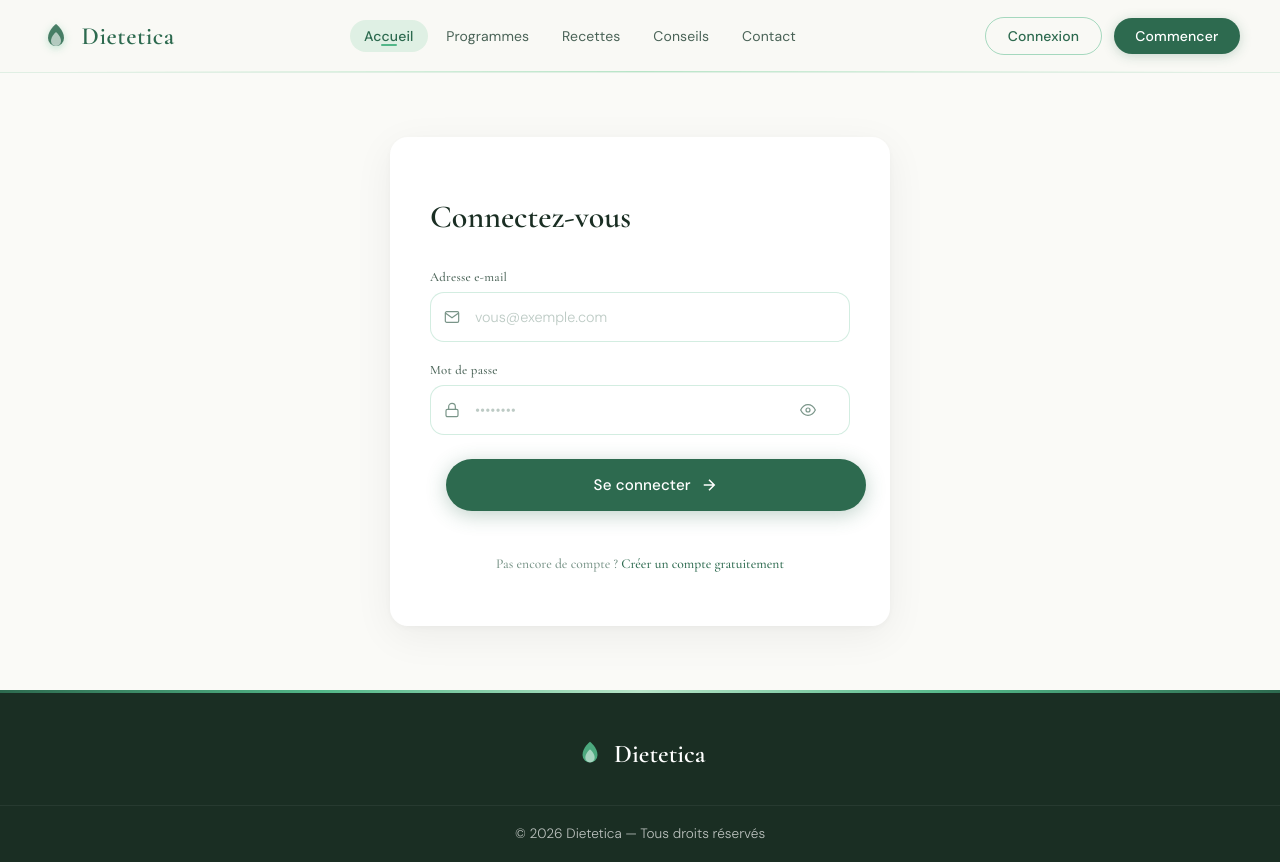
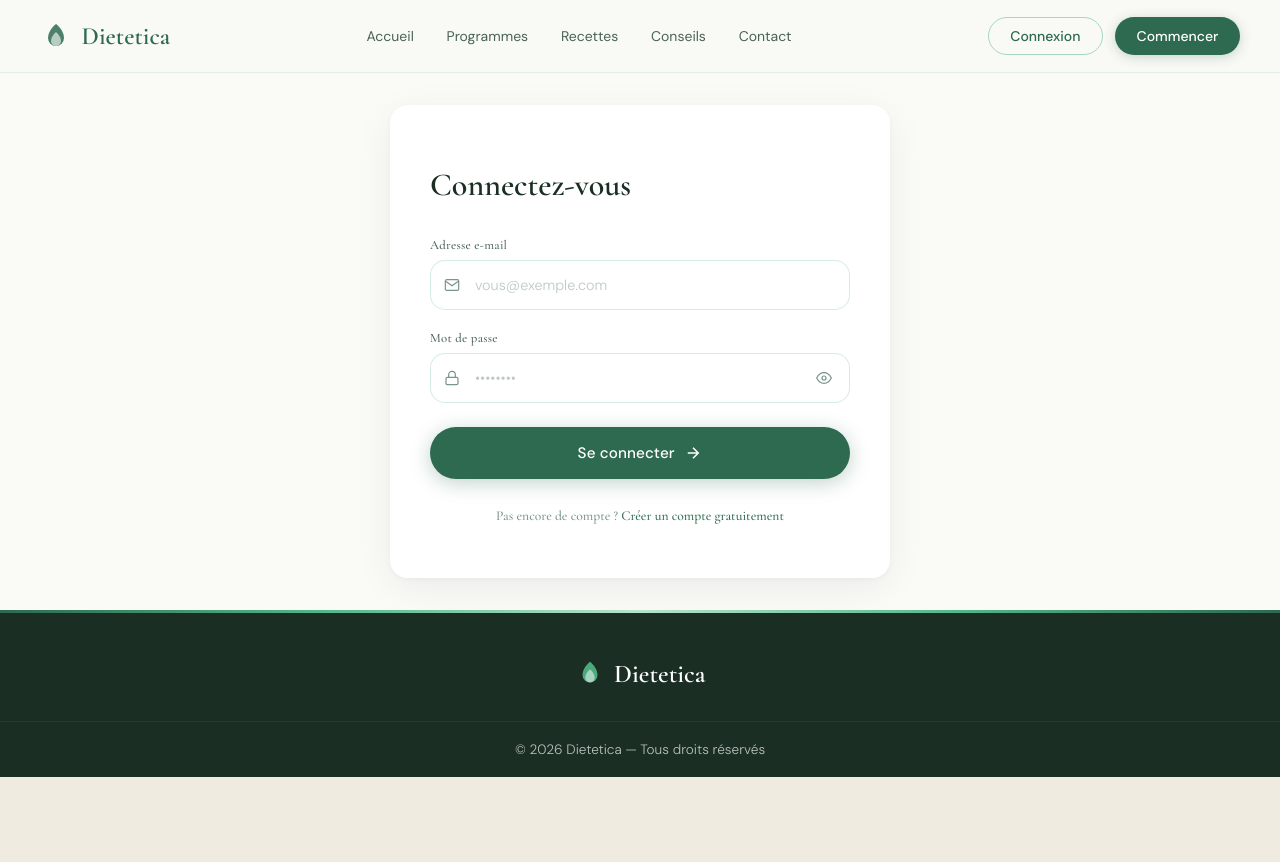
Before and after one commit to JoevinM/Dietetica, a React (Vite) app in the folder front-end/: page /login in a window 1280 px wide. After the commit the page ends 800 px from the top, so only its background shows below. Built offline with nearby package versions, Linux system fonts and the light colour scheme.

Commit message:
Edit: Modify All Jsx and scss file for the front end look

```diff
--- a/front-end/src/App.jsx
+++ b/front-end/src/App.jsx
@@ -6,17 +6,20 @@ import Footer from "./components/Footer"
 function Home() {
   return <h1>Accueil</h1>
 }
-
 function App() {
   return (
-    <>
-      <Header/>
-      <Routes>
+    <div className="app-layout">
+    <Header />
+
+    <div className="app-content">
+        <Routes>
         <Route path="/" element={<Home />} />
         <Route path="/login" element={<Login />} />
-      </Routes>
-      <Footer/>
-    </>
+        </Routes>
+    </div>
+
+    <Footer />
+    </div>
   );
 }
 
--- a/front-end/src/App.scss
+++ b/front-end/src/App.scss
@@ -1,14 +1,13 @@
-// ─── Variables ─────────────────────────────────────────
-$green-deep:  #2D6A4F;
-$green-mid:   #52B788;
-$green-light: #B7E4C7;
-$text-dark:   #1A2E23;
-$text-soft:   #7A9589;
-$beige:       #F0EBE1;
-$white:       #FFFFFF;
+@import url('https://fonts.googleapis.com/css2?family=Cormorant+Garamond:wght@500;600&family=DM+Sans:wght@300;400;500&display=swap');
 
-$font-display: 'Cormorant Garamond', Georgia, serif;
-$font-body: 'DM Sans', sans-serif;
-$transition: 0.25s cubic-bezier(0.4, 0, 0.2, 1);
+.app-layout {
+  display: flex;
+  flex-direction: column;
+  min-height: 100vh;
+}
 
-@import url('https://fonts.googleapis.com/css2?family=Cormorant+Garamond:wght@500;600&family=DM+Sans:wght@300;400;500&display=swap');
+.app-content {
+  flex: 1;
+  display: flex;
+  flex-direction: column;
+}
--- a/front-end/src/Login.scss
+++ b/front-end/src/Login.scss
@@ -1,32 +1,28 @@
 // ─── Variables ───────────────────────────────────────────────────────────────
 $green-deep:   #2D6A4F;
 $green-mid:    #52B788;
-$green-light:  #B7E4C7;
-$green-pale:   #D8F3DC;
+$text-mid:     #4A6357;
+$text-dark:    #1A2E23;
+$text-soft:    #7A9589;
 $cream:        #FAFAF7;
-$beige:        #F0EBE1;
-$text-dark:    #1A2E23;
-$text-mid:     #4A6357;
-$text-soft:    #7A9589;
 $white:        #FFFFFF;
-$error:        #E05C5C;
 
 $font-display: 'Cormorant Garamond', Georgia, serif;
 $font-body:    'DM Sans', sans-serif;
-$tr:           0.25s cubic-bezier(0.4, 0, 0.2, 1);
-$radius-sm:    10px;
-$radius-md:    14px;
+$transition:           0.25s cubic-bezier(0.4, 0, 0.2, 1);
+$radius-middle:    15px;
 $radius-full:  50px;
 
 @import url('https://fonts.googleapis.com/css2?family=Cormorant+Garamond:ital,wght@0,500;0,600;1,500;1,600&family=DM+Sans:wght@300;400;500&display=swap');
 
 // ─── Panneau droit (formulaire) ───────────────────────────────────────────────
 .login__form-panel {
+  flex: 1;
   display: flex;
   align-items: center;
   justify-content: center;
   background: $cream;
-  padding: 4rem 1.5rem;
+  padding: 2rem 1.5rem;
 }
 
 .login__form-wrapper {
@@ -106,7 +102,7 @@ $radius-full:  50px;
     font-weight: 500;
     color: $text-mid;
     letter-spacing: 0.02em;
-    transition: color $tr;
+    transition: color $transition;
   }
 
 }
@@ -134,9 +130,9 @@ $radius-full:  50px;
     color: $text-dark;
     background: $white;
     border: 1.5px solid rgba($green-mid, 0.25);
-    border-radius: $radius-md;
+    border-radius: $radius-middle;
     outline: none;
-    transition: border-color $tr, box-shadow $tr;
+    transition: border-color $transition, box-shadow $transition;
     font-weight: 300;
 
     &::placeholder { color: rgba($text-soft, 0.5); }
@@ -160,7 +156,7 @@ $radius-full:  50px;
   display: flex;
   align-items: center;
   pointer-events: none;
-  transition: color $tr;
+  transition: color $transition;
 
   svg { width: 16px; height: 16px; }
 }
@@ -177,7 +173,7 @@ $radius-full:  50px;
   display: flex;
   align-items: center;
   padding: 4px;
-  transition: color $tr;
+  transition: color $transition;
   border-radius: 4px;
 
   svg { width: 16px; height: 16px; }
@@ -200,18 +196,18 @@ $radius-full:  50px;
   border: none;
   border-radius: $radius-full;
   cursor: pointer;
-  transition: all $tr;
+  transition: all $transition;
   box-shadow: 0 4px 20px rgba($green-deep, 0.3);
   letter-spacing: 0.01em;
   margin-top: 0.25rem;
 
   svg {
     width: 18px; height: 18px;
-    transition: transform $tr;
+    transition: transform $transition;
   }
 
   &:hover {
-    background: darken($green-deep, 6%);
+    background: #2D6A4F;
     box-shadow: 0 6px 24px rgba($green-deep, 0.4);
     transform: translateY(-1px);
 
@@ -241,7 +237,7 @@ $radius-full:  50px;
       bottom: -1px; left: 0;
       width: 0; height: 1px;
       background: $green-deep;
-      transition: width $tr;
+      transition: width $transition;
     }
 
     &:hover::after { width: 100%; }
@@ -249,9 +245,9 @@ $radius-full:  50px;
 }
 
 // ─── Responsive mobile ────────────────────────────────────────────────────────
-@media (max-width: 860px) {
+@media (max-width: 900px) {
   .login__form-panel {
-    min-height: 100vh;
+    min-height: auto;
     padding: 3rem 1.5rem;
     align-items: flex-start;
     padding-top: 4rem;
--- a/front-end/src/components/Footer.jsx
+++ b/front-end/src/components/Footer.jsx
@@ -1,4 +1,5 @@
 import "/src/components/Footer.scss";
+import { Link } from "react-router-dom";
 
 export default function Footer() {
   const year = new Date().getFullYear();
@@ -8,8 +9,8 @@ export default function Footer() {
       <div className="footer__inner">
 
         {/* Brand */}
-        <div className="footer__brand">
-          <a href="/" className="footer__logo">
+
+          <Link to="/" className="footer__logo">
             <span className="footer__logo-icon">
               <svg viewBox="0 0 32 32" fill="none" xmlns="http://www.w3.org/2000/svg">
                 <path d="M16 4C16 4 8 10 8 18a8 8 0 0016 0c0-8-8-14-8-14z" fill="currentColor" opacity="0.9"/>
@@ -17,11 +18,11 @@ export default function Footer() {
               </svg>
             </span>
             Dietetica
-          </a>
-        </div>
+          </Link>
       </div>
 
       {/* Bottom bar */}
+
       <div className="footer__bottom">
         <div className="footer__bottom-inner">
           <span>© {year} Dietetica — Tous droits réservés</span>
--- a/front-end/src/components/Footer.scss
+++ b/front-end/src/components/Footer.scss
@@ -3,7 +3,6 @@ $green-deep:  #2D6A4F;
 $green-mid:   #52B788;
 $green-light: #B7E4C7;
 $text-dark:   #1A2E23;
-$text-soft:   #7A9589;
 $white:       #FFFFFF;
 
 $font-display: 'Cormorant Garamond', Georgia, serif;
@@ -20,7 +19,7 @@ $transition: 0.25s cubic-bezier(0.4, 0, 0.2, 1);
   text-align: center;
   position: relative;
 
-  // Fine ligne décorative en haut
+  // Fine ligne décorative en haut du footer
   &::before {
     content: '';
     position: absolute;
--- a/front-end/src/components/Header.jsx
+++ b/front-end/src/components/Header.jsx
@@ -1,62 +1,111 @@
 import { useState } from "react";
 import "/src/components/Header.scss";
+import { NavLink } from "react-router-dom";
 
 export default function Header() {
   const [menuOpen, setMenuOpen] = useState(false);
 
+  const closeMenu = () => setMenuOpen(false);
+
+  const navClass = ({ isActive }) =>
+    isActive
+      ? "header__nav-link header__nav-link--active"
+      : "header__nav-link";
+
+  const routes = [
+    { path: "/", label: "Accueil", end: true },
+    { path: "/programmes", label: "Programmes" },
+    { path: "/recettes", label: "Recettes" },
+    { path: "/conseils", label: "Conseils" },
+    { path: "/contact", label: "Contact" },
+  ];
+
   return (
     <header className="header">
       <div className="header__inner">
+
         {/* Logo */}
-        <a href="/" className="header__logo">
+        <NavLink to="/" end className="header__logo" onClick={closeMenu}>
           <span className="header__logo-icon">
-            <svg viewBox="0 0 32 32" fill="none" xmlns="http://www.w3.org/2000/svg">
-              <path d="M16 4C16 4 8 10 8 18a8 8 0 0016 0c0-8-8-14-8-14z" fill="currentColor" opacity="0.85"/>
-              <path d="M16 12C16 12 11 16 11 21a5 5 0 0010 0c0-5-5-9-5-9z" fill="white" opacity="0.6"/>
+            <svg viewBox="0 0 32 32" fill="none">
+              <path
+                d="M16 4C16 4 8 10 8 18a8 8 0 0016 0c0-8-8-14-8-14z"
+                fill="currentColor"
+                opacity="0.85"
+              />
+              <path
+                d="M16 12C16 12 11 16 11 21a5 5 0 0010 0c0-5-5-9-5-9z"
+                fill="white"
+                opacity="0.6"
+              />
             </svg>
           </span>
           <span className="header__logo-text">Dietetica</span>
-        </a>
+        </NavLink>
 
         {/* Desktop Nav */}
         <nav className="header__nav">
-          <a href="/" className="header__nav-link header__nav-link--active">Accueil</a>
-          <a href="/programmes" className="header__nav-link">Programmes</a>
-          <a href="/recettes" className="header__nav-link">Recettes</a>
-          <a href="/conseils" className="header__nav-link">Conseils</a>
-          <a href="/contact" className="header__nav-link">Contact</a>
+          {routes.map(({ path, label, end }) => (
+            <NavLink
+              key={path}
+              to={path}
+              end={end}
+              className={navClass}
+            >
+              {label}
+            </NavLink>
+          ))}
         </nav>
 
         {/* Auth Buttons */}
         <div className="header__auth">
-          <a href="/login" className="btn btn--ghost">Connexion</a>
-          <a href="/register" className="btn btn--solid">Commencer</a>
+          <NavLink to="/login" className="btn btn--ghost">
+            Connexion
+          </NavLink>
+          <NavLink to="/register" className="btn btn--solid">
+            Commencer
+          </NavLink>
         </div>
 
         {/* Burger */}
         <button
           className={`header__burger ${menuOpen ? "header__burger--open" : ""}`}
-          onClick={() => setMenuOpen(!menuOpen)}
+          onClick={() => setMenuOpen(prev => !prev)}
           aria-label="Menu"
+          aria-expanded={menuOpen}
         >
-          <span></span>
-          <span></span>
-          <span></span>
+          <span />
+          <span />
+          <span />
         </button>
       </div>
 
       {/* Mobile Menu */}
-      <div className={`header__mobile-menu ${menuOpen ? "header__mobile-menu--open" : ""}`}>
+      <div
+        className={`header__mobile-menu ${
+          menuOpen ? "header__mobile-menu--open" : ""
+        }`}
+      >
         <nav className="header__mobile-nav">
-          <a href="/" onClick={() => setMenuOpen(false)}>Accueil</a>
-          <a href="/programmes" onClick={() => setMenuOpen(false)}>Programmes</a>
-          <a href="/recettes" onClick={() => setMenuOpen(false)}>Recettes</a>
-          <a href="/conseils" onClick={() => setMenuOpen(false)}>Conseils</a>
-          <a href="/contact" onClick={() => setMenuOpen(false)}>Contact</a>
+          {routes.map(({ path, label, end }) => (
+            <NavLink
+              key={path}
+              to={path}
+              end={end}
+              onClick={closeMenu}
+            >
+              {label}
+            </NavLink>
+          ))}
         </nav>
+
         <div className="header__mobile-auth">
-          <a href="/login" className="btn btn--ghost">Connexion</a>
-          <a href="/register" className="btn btn--solid">Commencer</a>
+          <NavLink to="/login" onClick={closeMenu} className="btn btn--ghost">
+            Connexion
+          </NavLink>
+          <NavLink to="/register" onClick={closeMenu} className="btn btn--solid">
+            Commencer
+          </NavLink>
         </div>
       </div>
     </header>
--- a/front-end/src/components/Header.scss
+++ b/front-end/src/components/Header.scss
@@ -1,11 +1,8 @@
-// ─── Variables ──────────────────────────────────────────────────────────────
+// ─── Variables ─────────────────────────────────────────────
 $green-deep:    #2D6A4F;
 $green-mid:     #52B788;
 $green-light:   #B7E4C7;
-$green-pale:    #D8F3DC;
 $cream:         #FAFAF7;
-$beige:         #F0EBE1;
-$text-dark:     #1A2E23;
 $text-mid:      #4A6357;
 $white:         #FFFFFF;
 
@@ -13,13 +10,10 @@ $font-display:  'Cormorant Garamond', Georgia, serif;
 $font-body:     'DM Sans', sans-serif;
 
 $header-height: 72px;
-$radius:        50px;
+$radius-full:        50px;
 $transition:    0.25s cubic-bezier(0.4, 0, 0.2, 1);
 
-// ─── Google Fonts ────────────────────────────────────────────────────────────
-@import url('https://fonts.googleapis.com/css2?family=Cormorant+Garamond:wght@500;600&family=DM+Sans:wght@300;400;500&display=swap');
-
-// ─── Header ──────────────────────────────────────────────────────────────────
+// ─── Header ───────────────────────────────────────────────
 .header {
   position: sticky;
   top: 0;
@@ -27,19 +21,8 @@ $transition:    0.25s cubic-bezier(0.4, 0, 0.2, 1);
   width: 100%;
   background: rgba($cream, 0.92);
   backdrop-filter: blur(14px);
-  -webkit-backdrop-filter: blur(14px);
   border-bottom: 1px solid rgba($green-mid, 0.15);
   font-family: $font-body;
-
-  &::after {
-    content: '';
-    position: absolute;
-    bottom: 0;
-    left: 5%;
-    width: 90%;
-    height: 1px;
-    background: linear-gradient(90deg, transparent, $green-light, transparent);
-  }
 
   &__inner {
     max-width: 1200px;
@@ -51,7 +34,7 @@ $transition:    0.25s cubic-bezier(0.4, 0, 0.2, 1);
     gap: 2rem;
   }
 
-  // ─── Logo ────────────────────────────────────────────────────────────────
+  // ─── Logo ─────────────────────────────────────────────
   &__logo {
     display: flex;
     align-items: center;
@@ -63,13 +46,10 @@ $transition:    0.25s cubic-bezier(0.4, 0, 0.2, 1);
       width: 32px;
       height: 32px;
       color: $green-deep;
-      display: flex;
-      align-items: center;
 
       svg {
         width: 100%;
         height: 100%;
-        filter: drop-shadow(0 2px 4px rgba($green-mid, 0.4));
         transition: transform $transition;
       }
     }
@@ -79,7 +59,6 @@ $transition:    0.25s cubic-bezier(0.4, 0, 0.2, 1);
       font-size: 1.55rem;
       font-weight: 600;
       color: $green-deep;
-      letter-spacing: 0.02em;
     }
 
     &:hover &-icon svg {
@@ -87,7 +66,7 @@ $transition:    0.25s cubic-bezier(0.4, 0, 0.2, 1);
     }
   }
 
-  // ─── Desktop Nav ─────────────────────────────────────────────────────────
+  // ─── Desktop Nav ──────────────────────────────────────
   &__nav {
     display: flex;
     align-items: center;
@@ -102,13 +81,11 @@ $transition:    0.25s cubic-bezier(0.4, 0, 0.2, 1);
 
   &__nav-link {
     font-size: 0.875rem;
-    font-weight: 400;
     color: $text-mid;
     text-decoration: none;
     padding: 0.45rem 0.9rem;
-    border-radius: $radius;
-    letter-spacing: 0.01em;
-    transition: color $transition, background $transition;
+    border-radius: $radius-full;
+    transition: all $transition;
     position: relative;
 
     &::after {
@@ -120,7 +97,6 @@ $transition:    0.25s cubic-bezier(0.4, 0, 0.2, 1);
       width: 16px;
       height: 2px;
       background: $green-mid;
-      border-radius: 2px;
       transition: transform $transition;
     }
 
@@ -131,6 +107,11 @@ $transition:    0.25s cubic-bezier(0.4, 0, 0.2, 1);
       &::after {
         transform: translateX(-50%) scaleX(1);
       }
+    }
+
+    &:focus-visible {
+      outline: 2px solid $green-mid;
+      outline-offset: 3px;
     }
 
     &--active {
@@ -144,19 +125,17 @@ $transition:    0.25s cubic-bezier(0.4, 0, 0.2, 1);
     }
   }
 
-  // ─── Auth Buttons ─────────────────────────────────────────────────────────
+  // ─── Auth Buttons ─────────────────────────────────────
   &__auth {
     display: flex;
-    align-items: center;
     gap: 0.75rem;
-    flex-shrink: 0;
 
     @media (max-width: 860px) {
       display: none;
     }
   }
 
-  // ─── Burger ───────────────────────────────────────────────────────────────
+  // ─── Burger ───────────────────────────────────────────
   &__burger {
     display: none;
     flex-direction: column;
@@ -164,7 +143,6 @@ $transition:    0.25s cubic-bezier(0.4, 0, 0.2, 1);
     background: none;
     border: none;
     cursor: pointer;
-    padding: 4px;
     margin-left: auto;
 
     @media (max-width: 860px) {
@@ -172,32 +150,32 @@ $transition:    0.25s cubic-bezier(0.4, 0, 0.2, 1);
     }
 
     span {
-      display: block;
       width: 24px;
       height: 2px;
       background: $green-deep;
-      border-radius: 2px;
       transition: transform $transition, opacity $transition;
-      transform-origin: center;
     }
 
     &--open {
       span:nth-child(1) { transform: translateY(7px) rotate(45deg); }
-      span:nth-child(2) { opacity: 0; transform: scaleX(0); }
+      span:nth-child(2) { opacity: 0; }
       span:nth-child(3) { transform: translateY(-7px) rotate(-45deg); }
     }
   }
 
-  // ─── Mobile Menu ──────────────────────────────────────────────────────────
+  // ─── Mobile Menu ──────────────────────────────────────
   &__mobile-menu {
     overflow: hidden;
     max-height: 0;
-    transition: max-height 0.4s cubic-bezier(0.4, 0, 0.2, 1), padding $transition;
-    padding: 0 2rem;
+    transition: max-height 0.4s ease, padding $transition;
     background: $cream;
 
+    @media (min-width: 861px) {
+      display: none;
+    }
+
     &--open {
-      max-height: 500px;
+      max-height: 600px;
       padding: 1rem 2rem 1.5rem;
       border-top: 1px solid rgba($green-light, 0.5);
     }
@@ -209,17 +187,22 @@ $transition:    0.25s cubic-bezier(0.4, 0, 0.2, 1);
     gap: 0.25rem;
 
     a {
-      font-family: $font-body;
       font-size: 1rem;
       color: $text-mid;
       text-decoration: none;
       padding: 0.65rem 0.75rem;
       border-radius: 10px;
-      transition: color $transition, background $transition;
+      transition: all $transition;
 
       &:hover {
+        background: rgba($green-light, 0.35);
         color: $green-deep;
-        background: rgba($green-light, 0.35);
+      }
+
+      &.active {
+        background: rgba($green-light, 0.4);
+        color: $green-deep;
+        font-weight: 500;
       }
     }
   }
@@ -233,17 +216,16 @@ $transition:    0.25s cubic-bezier(0.4, 0, 0.2, 1);
   }
 }
 
-// ─── Buttons ──────────────────────────────────────────────────────────────────
+// ─── Buttons ─────────────────────────────────────────────
 .btn {
   font-family: $font-body;
   font-size: 0.875rem;
   font-weight: 500;
   text-decoration: none;
   padding: 0.55rem 1.35rem;
-  border-radius: $radius;
+  border-radius: $radius-full;
   cursor: pointer;
   transition: all $transition;
-  letter-spacing: 0.01em;
   border: none;
   display: inline-flex;
   align-items: center;
@@ -265,7 +247,7 @@ $transition:    0.25s cubic-bezier(0.4, 0, 0.2, 1);
     box-shadow: 0 2px 12px rgba($green-deep, 0.25);
 
     &:hover {
-      background: darken($green-deep, 5%);
+      background: $green-deep;
       box-shadow: 0 4px 16px rgba($green-deep, 0.35);
       transform: translateY(-1px);
     }
--- a/front-end/src/main.scss
+++ b/front-end/src/main.scss
@@ -1,53 +1,18 @@
 // ─── Variables ─────────────────────────────────────────
-$green-deep:  #2D6A4F;
-$green-mid:   #52B788;
-$green-light: #B7E4C7;
-$text-dark:   #1A2E23;
-$text-soft:   #7A9589;
-$cream:       #FAFAF7;
 $beige:       #F0EBE1;
-$white:       #FFFFFF;
 
 $font-display: 'Cormorant Garamond', Georgia, serif;
-$font-body: 'DM Sans', sans-serif;
-$transition: 0.25s cubic-bezier(0.4, 0, 0.2, 1);
 
 @import url('https://fonts.googleapis.com/css2?family=Cormorant+Garamond:wght@500;600&family=DM+Sans:wght@300;400;500&display=swap');
 
 // ─── Body ────────────────────────────────────────────
 
+html, body {
+  height: 100%;
+  margin: 0;
+}
+
 body {
-  margin: 0;
   font-family: $font-display;
   background-color: $beige;
 }
-
-.container {
-  text-align: center;
-  padding: 4rem 2rem;
-}
-
-h1 {
-  color: #2c3e50;
-  font-size: 3rem;
-}
-
-p {
-  color: #555;
-  font-size: 1.2rem;
-}
-
-button {
-  margin: 1rem;
-  padding: 0.8rem 1.5rem;
-  border: none;
-  border-radius: 5px;
-  background-color: #2c3e50;
-  color: white;
-  cursor: pointer;
-  font-size: 1rem;
-}
-
-button:hover {
-  background-color: #34495e;
-}
```
Also changed, not shown: 1 other file (tests, documents, lock files or other folders).
